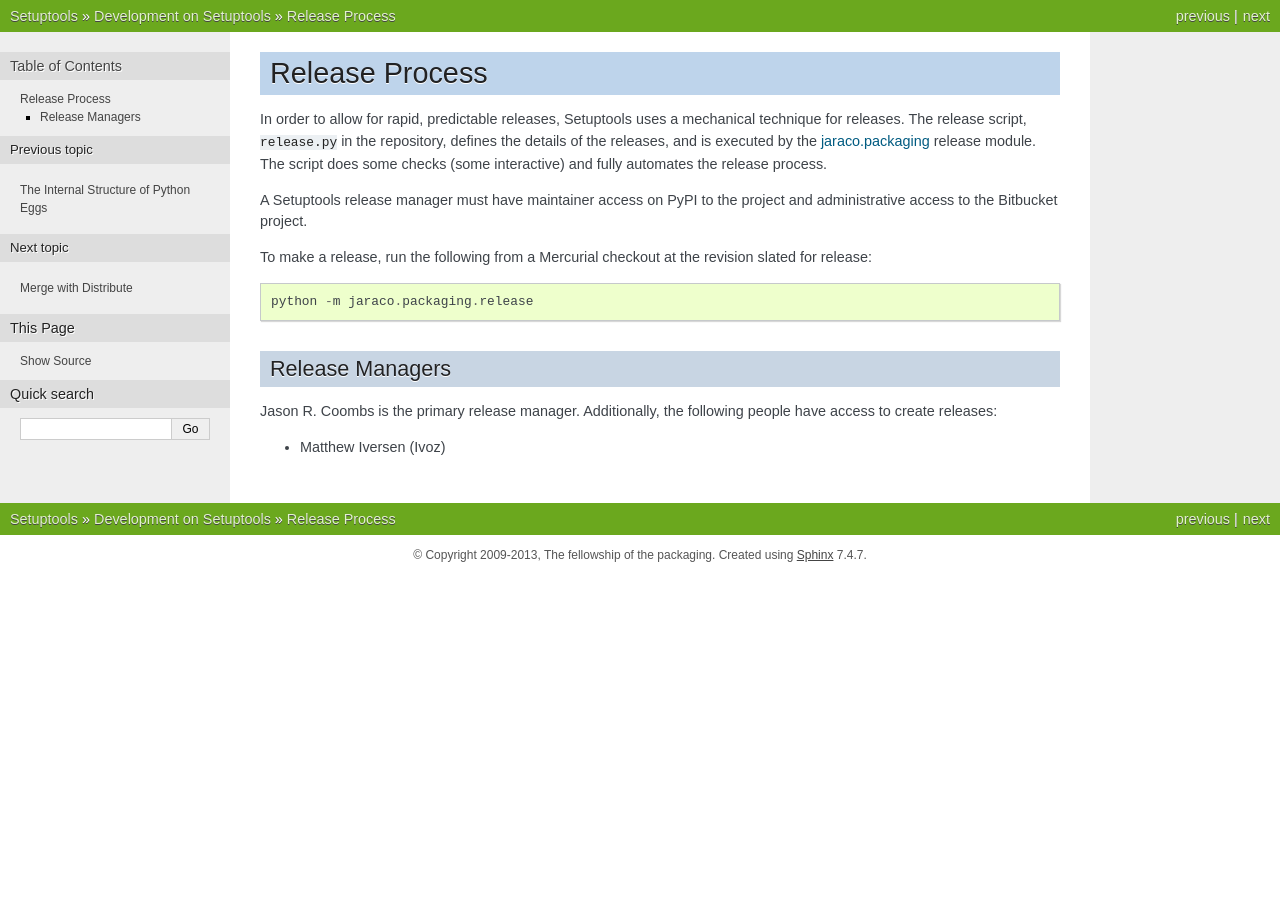
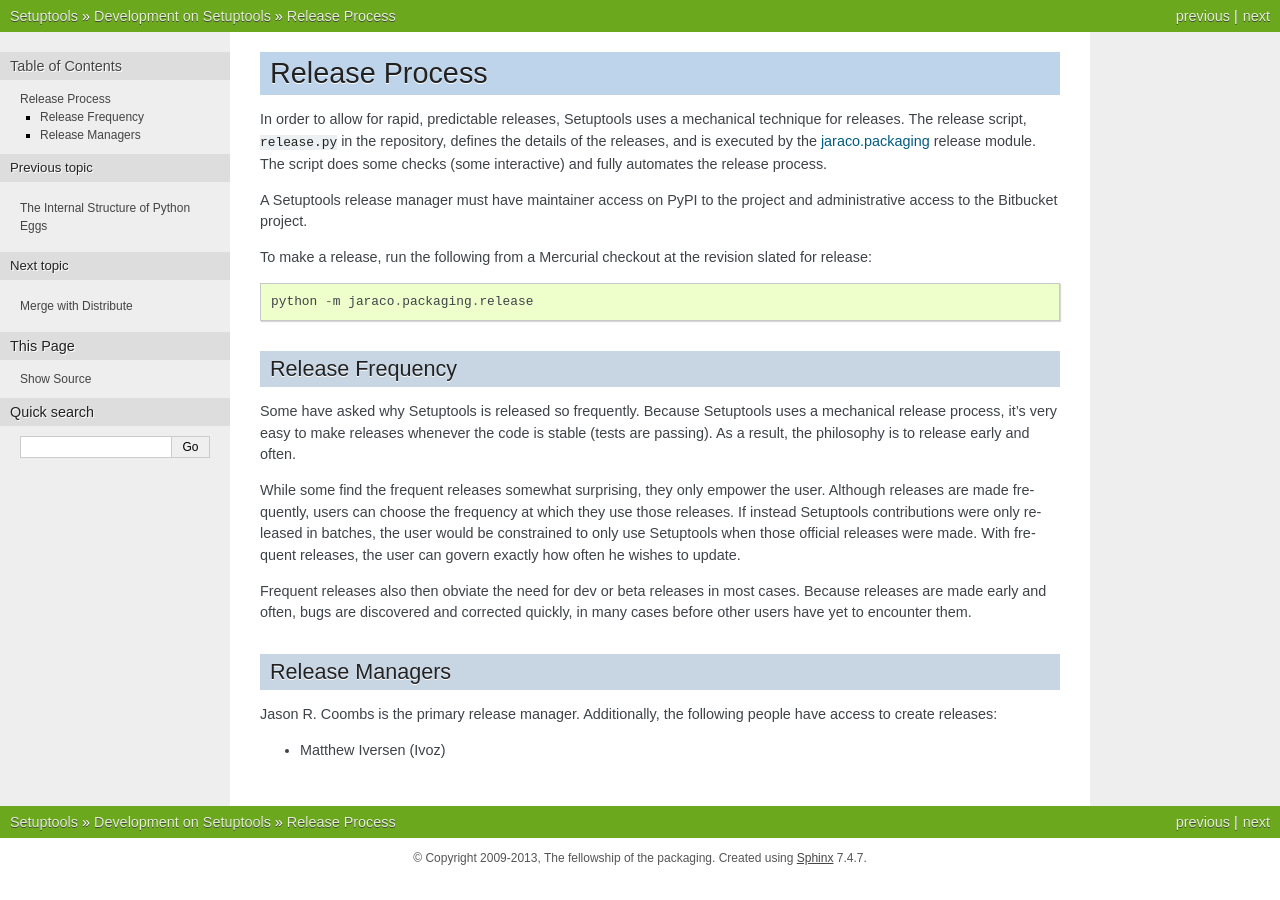
Before and after one commit to Distrotech/setuptools, a Sphinx documentation site: the page built from docs/releases.txt, in a window 1280 px wide. Built offline with Sphinx 7.4.7, drawn with Linux system fonts in a browser that asks for light colours; pages that are not in the unit, such as notebooks, are missing from menus; the version number is read from the project's files by our own code.

Commit message:
Update documentation on release frequency.

```diff
--- a/docs/releases.txt
+++ b/docs/releases.txt
@@ -17,6 +17,25 @@
 
     python -m jaraco.packaging.release
 
+Release Frequency
+-----------------
+
+Some have asked why Setuptools is released so frequently. Because Setuptools
+uses a mechanical release process, it's very easy to make releases whenever the
+code is stable (tests are passing). As a result, the philosophy is to release
+early and often.
+
+While some find the frequent releases somewhat surprising, they only empower
+the user. Although releases are made frequently, users can choose the frequency
+at which they use those releases. If instead Setuptools contributions were only
+released in batches, the user would be constrained to only use Setuptools when
+those official releases were made. With frequent releases, the user can govern
+exactly how often he wishes to update.
+
+Frequent releases also then obviate the need for dev or beta releases in most
+cases. Because releases are made early and often, bugs are discovered and
+corrected quickly, in many cases before other users have yet to encounter them.
+
 Release Managers
 ----------------
 
```
